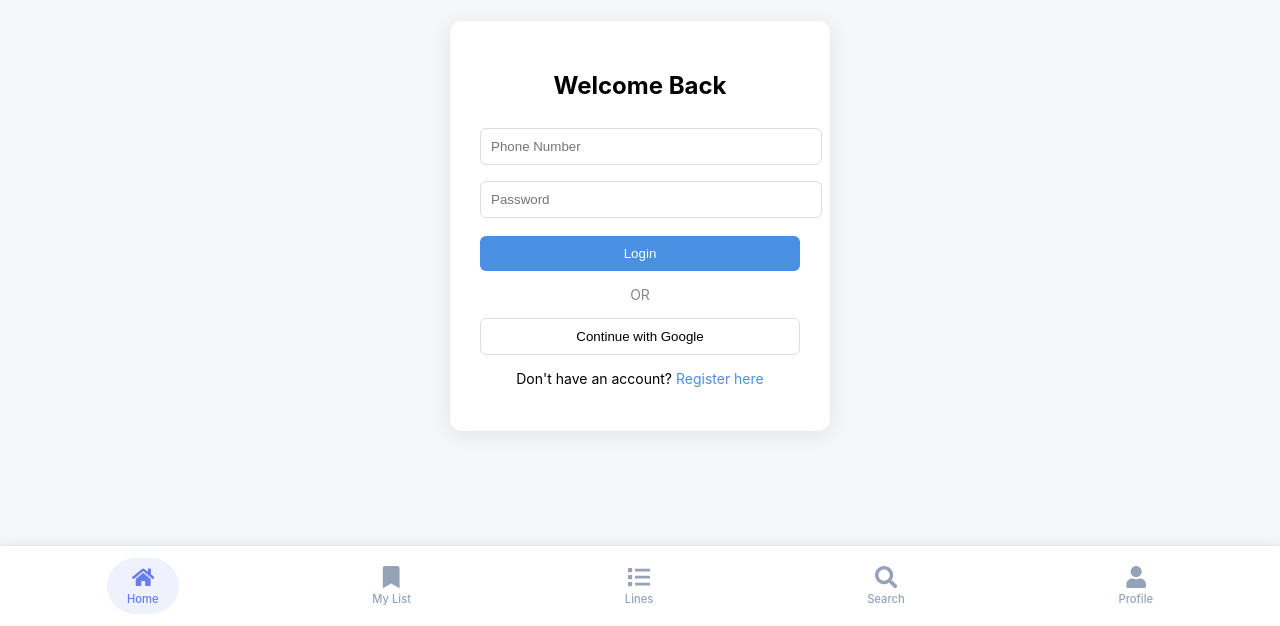
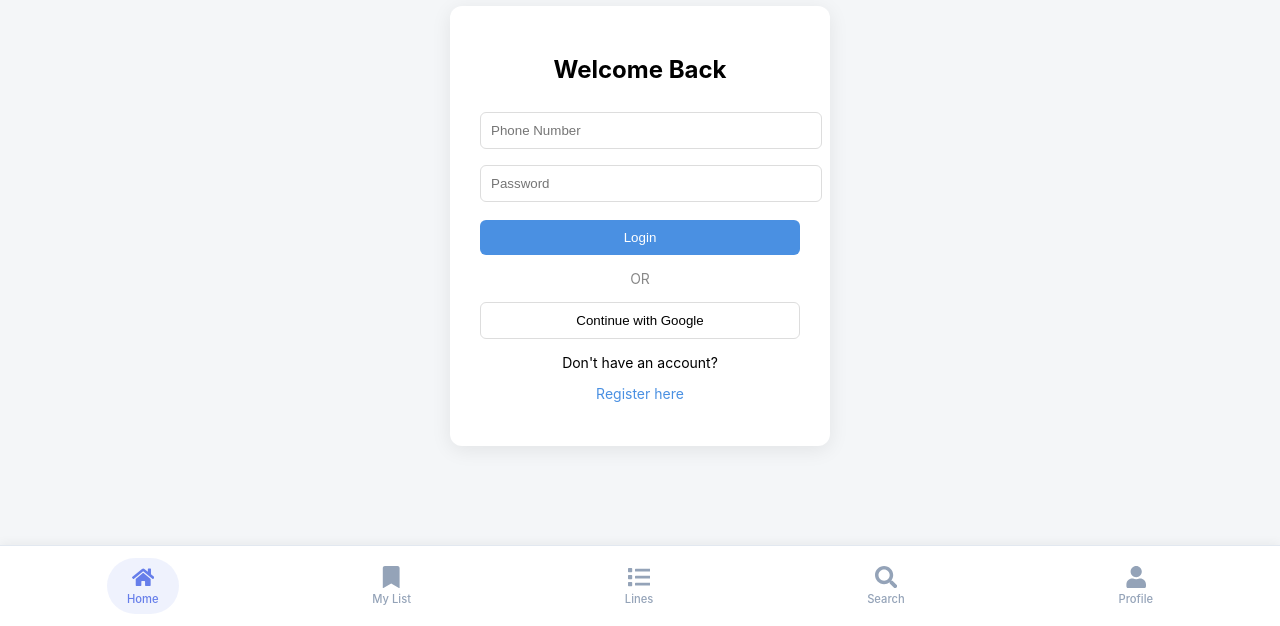
Before and after one commit to muhammadhridoymia/Sunozone, a React (Create React App) app: page /login in a window 1280 px wide. Shown: the part 174-800 px from the top of the page. Built offline with nearby package versions, Linux system fonts and the light colour scheme; no server answers.

Commit message:
updated register

```diff
--- a/src/Register/Login.css
+++ b/src/Register/Login.css
@@ -76,9 +76,13 @@
   margin-top: 15px;
   font-size: 14px;
 }
-.register-link a {
+.register-text {
   color: #4a90e2;
   text-decoration: none;
 }
 .register-link a:hover {  text-decoration: underline;
 }
+
+.register-text:hover {
+  text-decoration: underline;
+}
--- a/src/Register/Login.js
+++ b/src/Register/Login.js
@@ -1,8 +1,11 @@
 import React, { useState } from "react";
 import BottomNav from "../Components/BottomNav/BottomNav";
+import { useNavigate } from "react-router-dom";
 import "./Login.css";
 
 const Login = () => {
+
+  const navigate = useNavigate();
 
   const API_BASE_URL = process.env.REACT_APP_API_URL;
 
@@ -53,7 +56,13 @@ const Login = () => {
         </button>
         {/* registration link can be added here */}
         <p className="register-link">
-          Don't have an account? <a href="/register">Register here</a>
+          Don't have an account?
+          <p className="register-text" onClick={(e) => {
+            e.preventDefault();
+            navigate("/register");
+          }}>
+            Register here
+          </p>
         </p>
 
       </div>
--- a/src/Register/Register.js
+++ b/src/Register/Register.js
@@ -1,11 +1,15 @@
 import React from 'react'
 import { useState } from 'react';
 import BottomNav from '../Components/BottomNav/BottomNav';
+import { useNavigate } from 'react-router-dom';
 import "./Register.css";
 
 
 function Register() {
     const API_BASE_URL = process.env.REACT_APP_API_URL;
+    const navigate = useNavigate();
+
+    const [loading, setLoading] = useState(false);
     const [user,setUser] = useState({
         name:"",
         email:"",
@@ -13,8 +17,16 @@ function Register() {
         password:""
         });
 
+        //save login data in local storage and navigate to home page
+        const saveUserData = (user,token) => {
+            localStorage.setItem('user', JSON.stringify(user));
+            localStorage.setItem('token', token);
+        };
+
+
         const handleRegister = async (e) => {
             e.preventDefault();
+            setLoading(true);
             try {
                 const response = await fetch(`${API_BASE_URL}/api/auth/register`, {
                     method: 'POST',
@@ -24,18 +36,22 @@ function Register() {
                     body: JSON.stringify(user),
                 });
 
-                if (!response.ok) {
-                    throw new Error(`HTTP error! status: ${response.status}`);
+                const data = await response.json();
+                if(data.success){
+                    saveUserData(data.user, data.token);
+                    console.log('Registration successful:', data);
+                    navigate('/')
+                } else {
+                    // Handle registration failure (e.g., show error message)
+                    console.error('Registration failed:', response.message);
                 }
-
-                const data = await response.json();
-                console.log('Registration successful:', data);
-                // Redirect to login page or show success message
             } catch (error) {
                 console.error('Error during registration:', error);
                 // Show error message to user
             }
-
+            finally {
+                setLoading(false);
+            }
         };
   return (
     <div className='register-container'>
```
